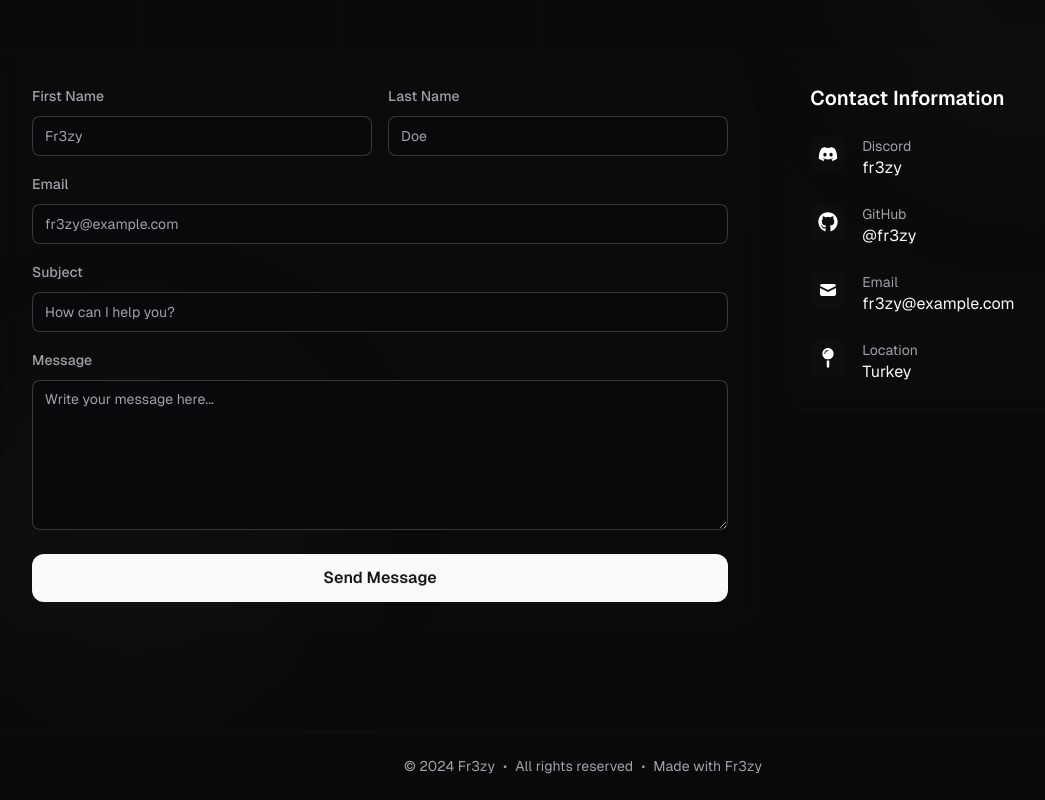
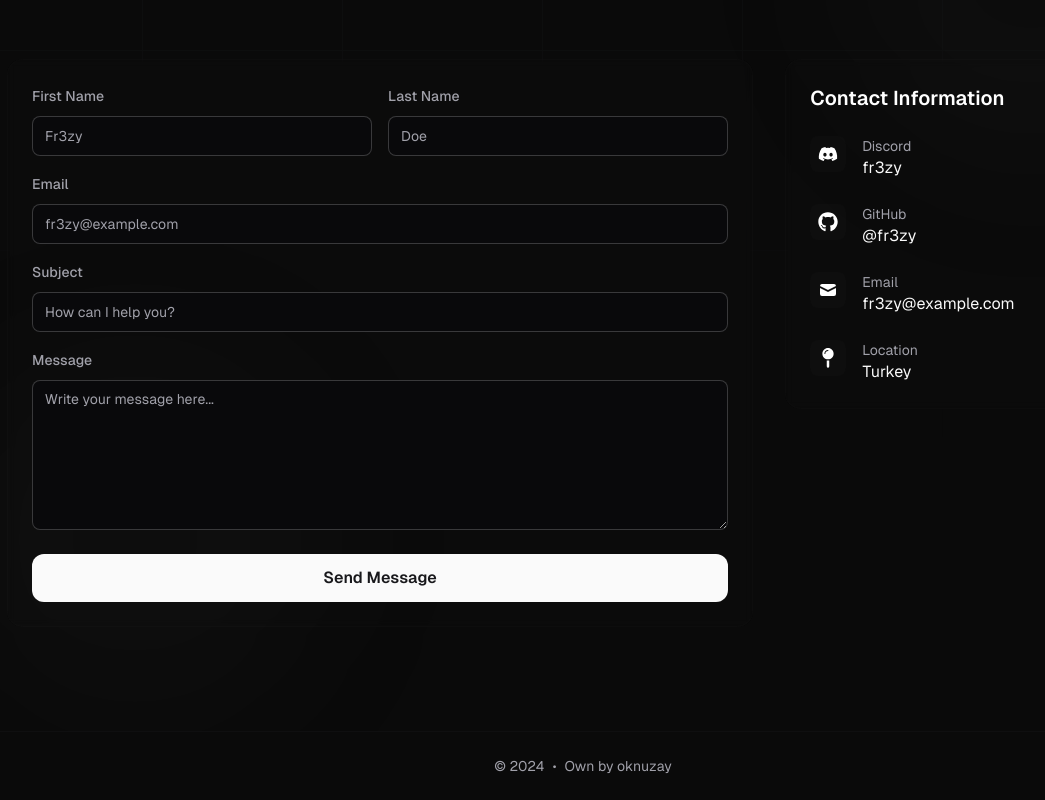
Before and after one commit to tassakliqq/port, a Next.js app: page /contact in a window 1280 px wide. Shown: the part 349-1149 px from the top of the page, without its empty margins (57-1102 px from the left). Built offline with nearby package versions, Linux system fonts and the light colour scheme.

Commit message:
Update index.jsx

```diff
--- a/components/Footer/index.jsx
+++ b/components/Footer/index.jsx
@@ -13,11 +13,9 @@ const Footer = () => {
         >
             <div className="text-center">
                 <div className="text-sm text-muted-foreground flex items-center gap-2 justify-center">
-                    <span>© {new Date().getFullYear()} {config.developer.name}</span>
+                    <span>© {new Date().getFullYear()}</span>
                     <span>•</span>
-                    <span>All rights reserved</span>
-                    <span>•</span>
-                    <span>Made with {config.developer.name}</span>
+                    <span>Own by oknuzay</span>
                 </div>
             </div>
         </motion.footer>
```
